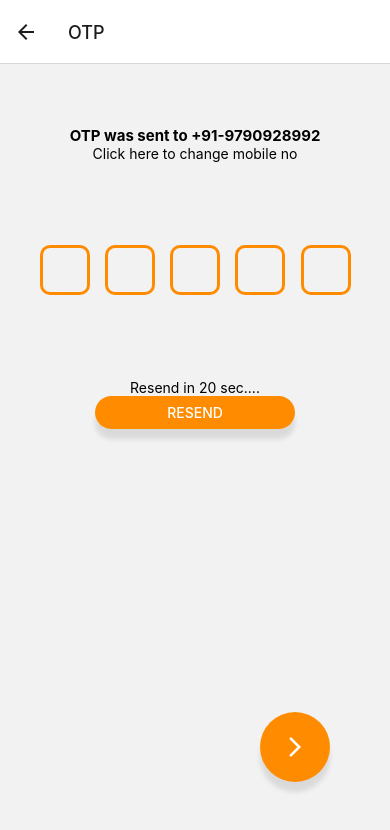
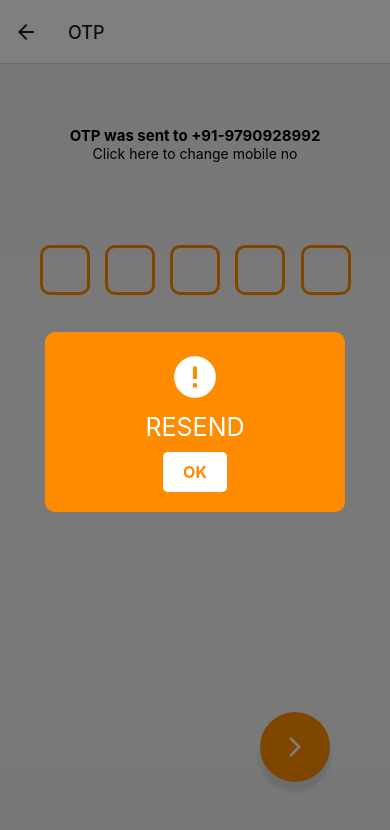
Before and after one commit to febinoAnand/emailtrackingReactNative, a React Native app: screen /OTP in a window 390 px wide. Both pictures are taken after a click on the button "RESEND". Shown: the top 830 px of the page. Built offline with nearby package versions, Linux system fonts and the light colour scheme.

Commit message:
Added custom Alert page

```diff
--- /dev/null
+++ b/screens/AuthScreens/customalert.js
@@ -0,0 +1,63 @@
+import React from 'react';
+import { View, Text, Modal, TouchableOpacity, StyleSheet } from 'react-native';
+import { MaterialIcons } from '@expo/vector-icons';
+
+const CustomAlert = ({ visible, onClose, message }) => {
+  return (
+    <Modal
+      visible={visible}
+      transparent={true}
+      animationType="fade"
+      onRequestClose={onClose}
+    >
+      <View style={styles.overlay}>
+        <View style={styles.alertContainer}>
+          <MaterialIcons name="error" size={50} color="white" style={styles.icon} />
+          <Text style={styles.message}>{message}</Text>
+          <TouchableOpacity style={styles.button} onPress={onClose}>
+            <Text style={styles.buttonText}>OK</Text>
+          </TouchableOpacity>
+        </View>
+      </View>
+    </Modal>
+  );
+};
+
+const styles = StyleSheet.create({
+  overlay: {
+    flex: 1,
+    backgroundColor: 'rgba(0, 0, 0, 0.5)',
+    justifyContent: 'center',
+    alignItems: 'center',
+  },
+  alertContainer: {
+    backgroundColor: 'darkorange',
+    width: 300,
+    height: 180,
+    padding: 20,
+    borderRadius: 10,
+    alignItems: 'center',
+  },
+  icon: {
+    marginBottom: 10,
+  },
+  message: {
+    fontSize: 25,
+    textAlign: 'center',
+    marginBottom: 10,
+    color: 'white',
+  },
+  button: {
+    backgroundColor: '#fff',
+    paddingVertical: 10,
+    paddingHorizontal: 20,
+    borderRadius: 5,
+  },
+  buttonText: {
+    fontSize: 16,
+    color: 'darkorange',
+    fontWeight: 'bold',
+  },
+});
+
+export default CustomAlert;
--- a/screens/AuthScreens/otpauth.js
+++ b/screens/AuthScreens/otpauth.js
@@ -2,9 +2,11 @@ import React, { useRef, useState } from 'react';
 import { View, Text, TextInput, Button, StyleSheet } from 'react-native';
 import { MaterialIcons } from '@expo/vector-icons';
 import LoadingScreen from './loadingscreen';
+import CustomAlert from './customalert';
 
 export default function OTPAuth({ navigation }) {
   const [isLoading, setIsLoading] = useState(false);
+  const [showResendAlert, setShowResendAlert] = useState(false);
   const inputRefs = [...Array(5)].map(() => useRef(null));
 
   const focusNextInput = (index) => {
@@ -27,12 +29,19 @@ export default function OTPAuth({ navigation }) {
     }
   };
 
-  const navigateToRegistration = () => {
+  const showNavigate = () => {
     setIsLoading(true);
     setTimeout(() => {
       setIsLoading(false);
       navigation.navigate('Registration');
     }, 2000);
+  };
+
+  const showAlertForResend = () => {
+    setShowResendAlert(true);
+    setTimeout(() => {
+      setShowResendAlert(false);
+    }, 10000);
   };
 
   return (
@@ -65,7 +74,7 @@ export default function OTPAuth({ navigation }) {
           <View style={styles.resendContainer}>
             <Text>Resend in 20 sec....</Text>
             <View style={styles.buttonContainer}>
-              <Button title="Resend" color="darkorange" onPress={() => alert("Resend..OK")} />
+              <Button title="Resend" color="darkorange" onPress={showAlertForResend} />
             </View>
           </View>
           <View style={[styles.circle, { backgroundColor: 'darkorange', left: 100 }]}>
@@ -73,11 +82,16 @@ export default function OTPAuth({ navigation }) {
               name="arrow-forward-ios"
               size={24}
               color="white"
-              onPress={navigateToRegistration}
+              onPress={showNavigate}
             />
           </View>
         </>
       )}
+      <CustomAlert
+        visible={showResendAlert}
+        onClose={() => setShowResendAlert(false)}
+        message="RESEND"
+      />
     </View>
   );
 }
@@ -109,7 +123,7 @@ const styles = StyleSheet.create({
   },
   buttonContainer: {
     borderRadius: 25,
-    width:200,
+    width: 200,
     overflow: "hidden",
     alignSelf: 'stretch',
     shadowColor: '#000',
--- a/screens/AuthScreens/registration.js
+++ b/screens/AuthScreens/registration.js
@@ -1,5 +1,5 @@
 import React, { useState } from 'react';
-import { View, TextInput, Image, StyleSheet } from "react-native";
+import { View, TextInput, Image, StyleSheet, ScrollView } from "react-native";
 import { SimpleLineIcons, FontAwesome5, Feather, MaterialIcons } from '@expo/vector-icons';
 import LoadingScreen from './loadingscreen';
 
@@ -11,7 +11,7 @@ export default function Registration({ navigation }) {
             {isLoading ? (
                 <LoadingScreen />
             ) : (
-                <View style={styles.container}>
+                <ScrollView contentContainerStyle={styles.scrollViewContainer}>
                     <Image
                         source={require('../../assets/ifm.png')}
                         style={styles.image}
@@ -53,17 +53,17 @@ export default function Registration({ navigation }) {
                                 }, 2000);
                             }} />
                     </View>
-                </View>
+                </ScrollView>
             )}
         </>
     )
 }
 
 const styles = StyleSheet.create({
-    container: {
-        flex: 1,
-        alignItems: "center",
-        justifyContent: "center",
+    scrollViewContainer: {
+        flexGrow: 1,
+        alignItems: 'center',
+        justifyContent: 'center',
     },
     centerText: {
         alignItems: "center",
--- a/screens/AuthScreens/signup.js
+++ b/screens/AuthScreens/signup.js
@@ -1,5 +1,5 @@
 import React, { useState } from 'react';
-import { View, TextInput, StyleSheet, Image, TouchableOpacity } from 'react-native';
+import { View, TextInput, StyleSheet, Image, TouchableOpacity, ScrollView } from 'react-native';
 import { SimpleLineIcons, MaterialIcons, Ionicons } from '@expo/vector-icons';
 import LoadingScreen from './loadingscreen';
 
@@ -15,7 +15,7 @@ export default function Signup({ navigation }) {
     };
 
     return (
-        <>
+        <ScrollView contentContainerStyle={styles.scrollViewContainer}>
             {isLoading ? (
                 <LoadingScreen />
             ) : (
@@ -44,13 +44,17 @@ export default function Signup({ navigation }) {
                     </TouchableOpacity>
                 </View>
             )}
-        </>
+        </ScrollView>
     );
 }
 
 const styles = StyleSheet.create({
+    scrollViewContainer: {
+        flexGrow: 1,
+        alignItems: 'center',
+        justifyContent: 'center',
+    },
     centerText: {
-        flex: 1,
         alignItems: "center",
         justifyContent: "center",
     },
```
Lines whose indentation alone changed are shown as unchanged.
